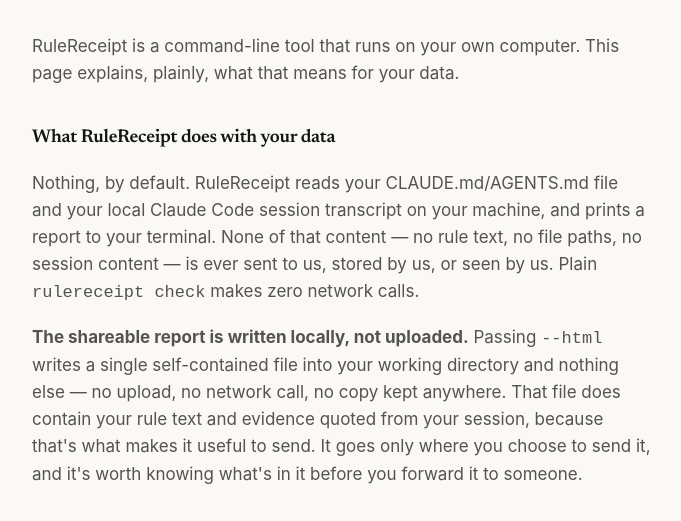
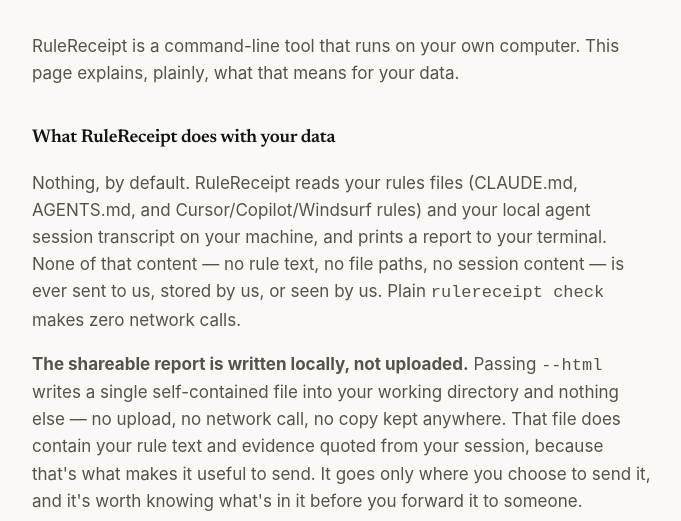
Before and after one commit to rulereceipt/rulereceipt, a website: page landing/privacy.html in a window 1280 px wide. Shown: the part 212-733 px from the top of the page, without its empty margins (298-979 px from the left). Drawn offline with Linux system fonts and the light colour scheme.

Commit message:
Update README, npm metadata and privacy copy for multi-tool support
README and package.json still described a Claude-Code-only tool; they now match what ships: reads rules from CLAUDE.md, AGENTS.md, Cursor, Copilot and Windsurf plus Claude Code memory, and checks Claude Code sessions today with Codex in testing. npm keywords add codex/cursor/copilot/windsurf/agents-md. privacy.html's read-list is broadened to match.

No overclaim: Codex is described as in testing, and session support for the IDE-embedded tools is not claimed anywhere.

```diff
--- a/landing/privacy.html
+++ b/landing/privacy.html
@@ -61,7 +61,7 @@
     <p>RuleReceipt is a command-line tool that runs on your own computer. This page explains, plainly, what that means for your data.</p>
 
     <h2>What RuleReceipt does with your data</h2>
-    <p>Nothing, by default. RuleReceipt reads your CLAUDE.md/AGENTS.md file and your local Claude Code session transcript on your machine, and prints a report to your terminal. None of that content — no rule text, no file paths, no session content — is ever sent to us, stored by us, or seen by us. Plain <code>rulereceipt check</code> makes zero network calls.</p>
+    <p>Nothing, by default. RuleReceipt reads your rules files (CLAUDE.md, AGENTS.md, and Cursor/Copilot/Windsurf rules) and your local agent session transcript on your machine, and prints a report to your terminal. None of that content — no rule text, no file paths, no session content — is ever sent to us, stored by us, or seen by us. Plain <code>rulereceipt check</code> makes zero network calls.</p>
 
     <p><strong>The shareable report is written locally, not uploaded.</strong> Passing <code>--html</code> writes a single self-contained file into your working directory and nothing else — no upload, no network call, no copy kept anywhere. That file does contain your rule text and evidence quoted from your session, because that's what makes it useful to send. It goes only where you choose to send it, and it's worth knowing what's in it before you forward it to someone.</p>
 
```
Also changed, not shown: package.json (+6 -1 lines), README.md.
